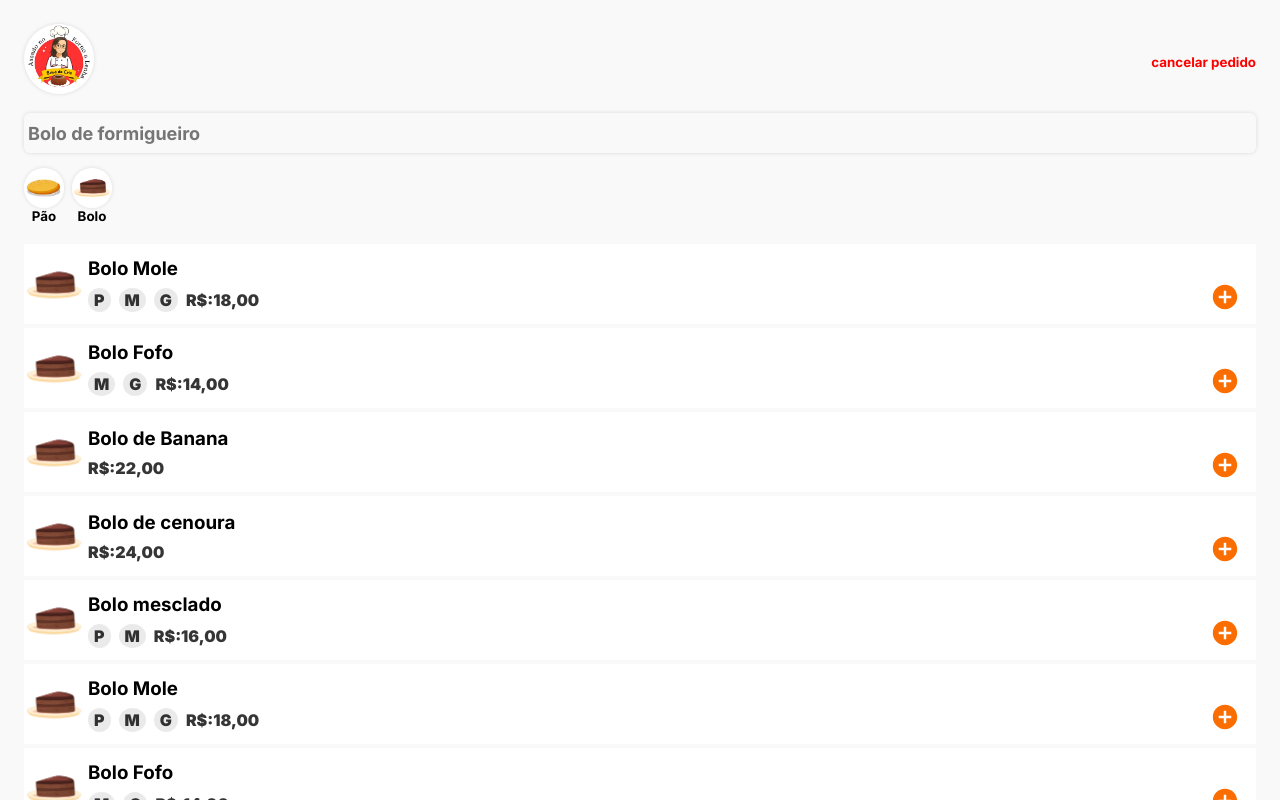
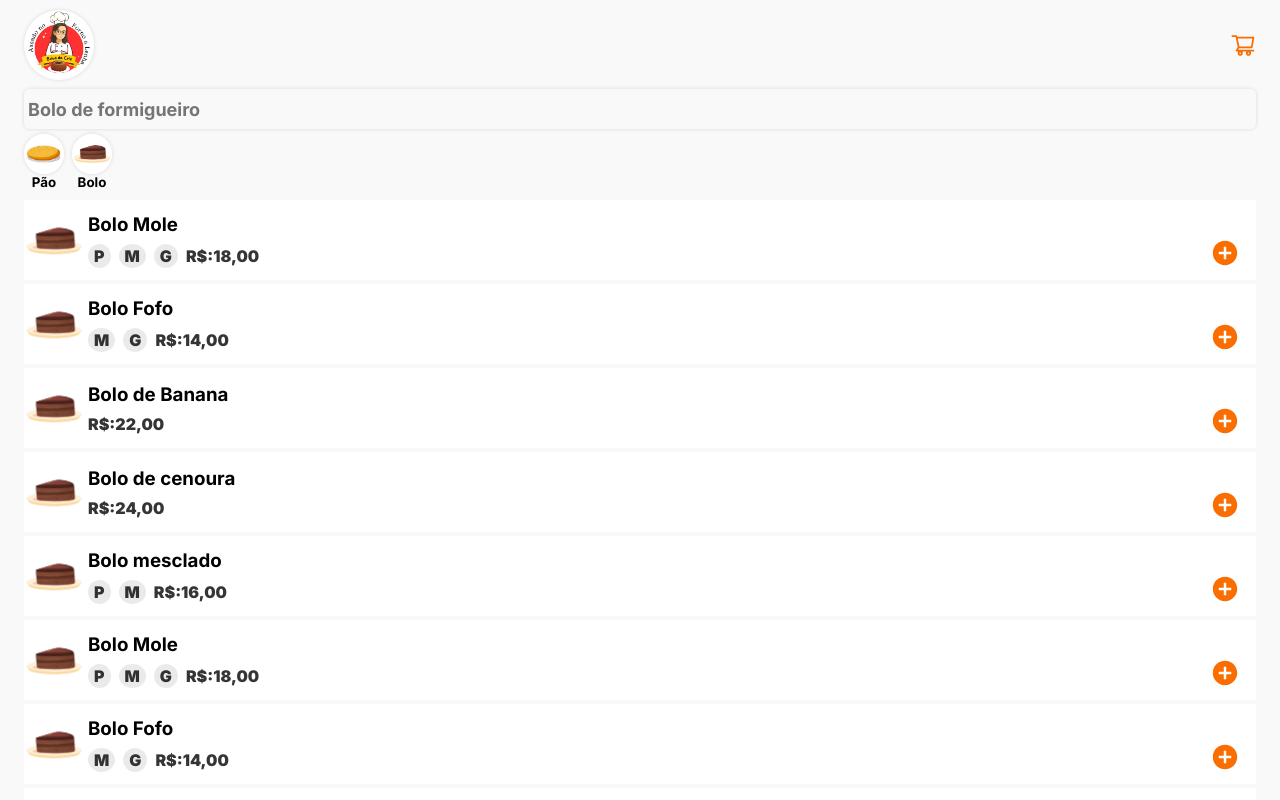
Before and after one commit to FranciscoNeto2909/Bolos_da_cris, a React (Vite) app: page / in a window 1280 px wide. Shown: the top 800 px of the page. Built offline with nearby package versions, Linux system fonts and the light colour scheme; a web font is replaced by a local one.

Commit message:
cart created

```diff
--- a/src/App.css
+++ b/src/App.css
@@ -1,15 +1,20 @@
-.app_container{
+.app_container {
   background-color: #f9f9f9;
   width: 100vw;
   height: auto;
   min-height: 100vh;
   max-width: 100vw;
-    padding: 24px;
 }
 
-.products_container{
+.products_container {
+  padding: 0 24px;
   display: flex;
   flex-direction: column;
   gap: 4px;
-    overflow: scroll;
+  overflow: hidden;
 }
+
+.hide{
+  max-height: 100vh;
+  overflow: hidden;
+}
--- a/src/App.jsx
+++ b/src/App.jsx
@@ -1,12 +1,21 @@
+import { useState } from "react";
 import "./App.css";
 import Card from "./components/card/Card";
 import Header from "./components/header/Header";
 import Data from "./data/data"
+import Cart from "./components/cart/Cart";
 
 function App() {
+  const [openCart, setOpenCart] = useState(false)
+
+  function handleOpenCart(){
+    setOpenCart(!openCart)
+  }
+
   return (
-    <div className="app_container">
-      <Header />
+    <div className={`app_container ${openCart && "hide"}`}>
+      <Header handleOpenCart={handleOpenCart} />
+     {openCart && <Cart handleOpenCart={handleOpenCart}/>}
       <div className="products_container">
         {
           Data.map((cake, i) => (
--- /dev/null
+++ b/src/components/cart/Cart.jsx
@@ -0,0 +1,17 @@
+import "./cart.css";
+
+export default function Cart({items, handleOpenCart}) {
+
+  return (
+    <div className="cart_container">
+      <div className="cart_order">
+        <h3 className="cart_order_title">PEDIDO</h3>
+        <div className="cart_order-buttons">
+          <button className="cart_order_button">FINALIZAR PEDIDO</button>
+          <button className="cart_order_button" onClick={handleOpenCart}>CONTINUAR COMPRANDO</button>
+          <button className="cart_order_button">CANCELAR PEDIDO</button>
+        </div>
+      </div>
+    </div>
+  );
+}
--- /dev/null
+++ b/src/components/cart/cart.css
@@ -0,0 +1,44 @@
+.cart_container {
+  position: fixed;
+  width: 100vw;
+  height: 100vh;
+  background-color: var(--shadow);
+  z-index: 2;
+  top: 0;
+  padding: 24px;
+}
+
+.cart_order {
+  background-color: #fefac9;
+  border-radius: 12px;
+  padding: 24px;
+  width: 100%;
+  height: 100%;
+  display: flex;
+  flex-direction: column;
+  align-items: center;
+  justify-content: space-between;
+  font-weight: 900;
+  color: var(--second);
+}
+
+.cart_order-buttons {
+  display: flex;
+  gap: 6px;
+  width: 100%;
+  flex-direction: column;
+}
+
+.cart_order_button {
+  width: 100%;
+  background-color: var(--second);
+  padding: 4px;
+  border-radius: 6px;
+  color: #fff;
+  font-weight: 600;
+}
+
+.cart_order_button:nth-child(3){
+    background-color: transparent;
+    color: #f00;
+}
--- a/src/components/header/Header.jsx
+++ b/src/components/header/Header.jsx
@@ -1,10 +1,14 @@
 import React from "react";
+import { AiOutlineShoppingCart } from "react-icons/ai";
 import logo from "../../assets/logo.png";
 import pao from "../../assets/pao.jpg";
 import bolo from "../../assets/bolo.jpg";
 import "./header.css";
 
-export default function Header() {
+export default function Header({handleOpenCart}) {
+
+  const hasOrder = true
+
   const products = [
     { img: pao, name: "Pão" },
     { img: bolo, name: "Bolo" },
@@ -16,9 +20,17 @@ export default function Header() {
         <div className="logo_img_container">
           <img className="logo_img" src={logo} alt="logo" />
         </div>
-        <div className="cart">
-          <button className="cart_button">cancelar pedido</button>
-        </div>
+        {!hasOrder ? (
+          <div className="cart">
+            <button className="cart_button">cancelar pedido</button>
+          </div>
+        ) : (
+          <div className="cart_button">
+            <button onClick={handleOpenCart}>
+              <AiOutlineShoppingCart size={26} fill="#fa6d01ff" />
+            </button>
+          </div>
+        )}
       </div>
       <div className="search">
         <input
--- a/src/components/header/header.css
+++ b/src/components/header/header.css
@@ -1,10 +1,14 @@
 .header {
+  padding: 10px 24px;
   height: 200px;
   width: 100%;
   display: flex;
   flex-direction: column;
   justify-content: space-between;
-  margin-bottom: 20px;
+  position: sticky;
+  top: 0;
+  z-index: 1;
+  background-color: #f9f9f9;
 }
 
 .logo {
@@ -23,9 +27,9 @@
 .search {
   width: 100%;
   height: 40px;
-  box-shadow: 0 0 4px #00000020;
+  box-shadow: 0 0 4px var(--shadow);
   border-radius: 6px;
-  padding:0 4px;
+  padding: 0 4px;
 }
 
 .search_input {
@@ -46,19 +50,19 @@
   gap: 8px;
 }
 
-.categories_item{
+.categories_item {
   display: flex;
   flex-direction: column;
   align-items: center;
   font-weight: bolder;
 }
 
-.categories_item_img{
+.categories_item_img {
   overflow: hidden;
   border-radius: 50%;
   height: 40px;
   width: 40px;
-  box-shadow: 0 0 4px #00000020;
+  box-shadow: 0 0 4px var(--shadow);
 }
 
 .cart_button {
--- a/src/index.css
+++ b/src/index.css
@@ -11,7 +11,8 @@ button {
 }
 
 :root {
-  --shadow: "#00000020";
+  --shadow: #00000020;
+  --second: #fa6d01ff
 }
 
 select{
```
Lines whose indentation alone changed are shown as unchanged.
